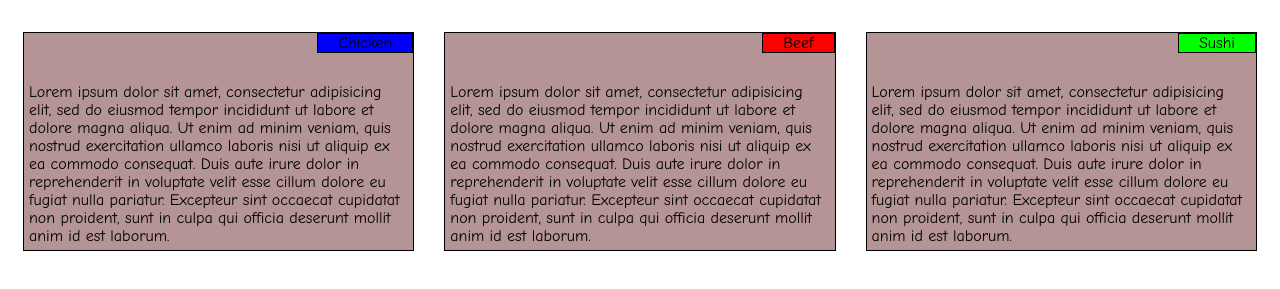
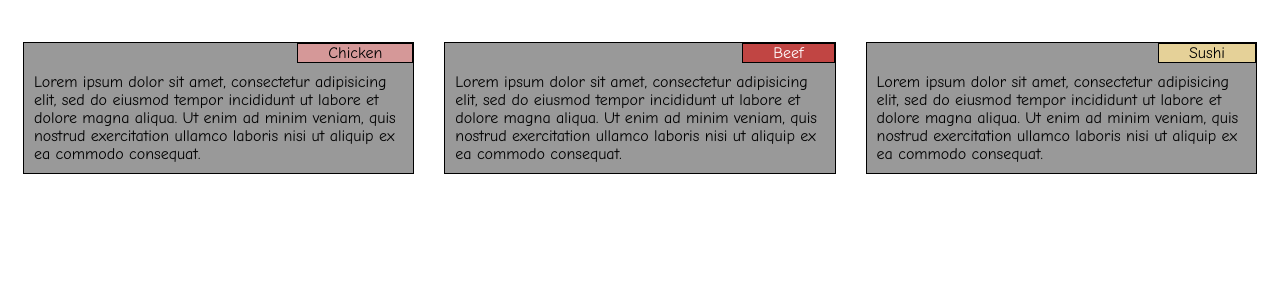
Before and after one commit to aceiro/coursera-webdevelopers, a plain HTML site: page module2-solution/index.html in a window 1280 px wide. Shown: the part 61-350 px from the top of the page. Drawn offline with Linux system fonts and the light colour scheme.

Commit message:
fixed some mistakes according feedback recomendation

```diff
--- a/module2-solution/css/style.css
+++ b/module2-solution/css/style.css
@@ -7,20 +7,21 @@ body{
 }
 
 h1 {
-  margin-bottom: 20px;
+  margin-bottom: 30px;
   text-align: center;
 
 }
 p {
   border: 1px solid black;
-  background-color: #B59495;
+  background-color: #999999;
   float:left;
   position: relative;
-  padding: 50px 5px 5px 5px;
+  padding: 30px 10px 10px 10px;
   margin: 15px 15px 15px 15px;
+
 }
 
-/* Simple Responsive Framework. */
+/* Simple Responsive Framework used on Coursera Lecture 24 is fine to use and reference */
 .row {
   width: 100%;
 }
@@ -46,6 +47,7 @@ p {
   .col-md-12 {
     width: 100%;
   }
+
 }
 /********** Layout specificity **********/
 span.label {
@@ -53,18 +55,22 @@ span.label {
     position: absolute;
     right: 0px;
     top: 0px;
-    padding-right: 20px;
-    padding-left:  20px;
+    padding-right: 30px;
+    padding-left:  30px;
+    font-weight: 550;
 }
 
 span.label-one{
-  background-color: #0000ff;
+  background-color: #D59898;
+  color:black;
 }
 
 span.label-two{
-  background-color: #ff0000;
+  background-color: #C14543;
+  color:white;
 }
 
 span.label-three{
-  background-color: #00ff00;
+  background-color: #E5D198;
+  color:black;
 }
--- a/module2-solution/index.html
+++ b/module2-solution/index.html
@@ -19,9 +19,7 @@
         Lorem ipsum dolor sit amet, consectetur adipisicing elit, sed do eiusmod
         tempor incididunt ut labore et dolore magna aliqua. Ut enim ad minim veniam,
         quis nostrud exercitation ullamco laboris nisi ut aliquip ex ea commodo
-        consequat. Duis aute irure dolor in reprehenderit in voluptate velit esse
-        cillum dolore eu fugiat nulla pariatur. Excepteur sint occaecat cupidatat non
-        proident, sunt in culpa qui officia deserunt mollit anim id est laborum.
+        consequat.
         </p>
       </div>
 
@@ -31,9 +29,7 @@
         Lorem ipsum dolor sit amet, consectetur adipisicing elit, sed do eiusmod
         tempor incididunt ut labore et dolore magna aliqua. Ut enim ad minim veniam,
         quis nostrud exercitation ullamco laboris nisi ut aliquip ex ea commodo
-        consequat. Duis aute irure dolor in reprehenderit in voluptate velit esse
-        cillum dolore eu fugiat nulla pariatur. Excepteur sint occaecat cupidatat non
-        proident, sunt in culpa qui officia deserunt mollit anim id est laborum.
+        consequat.
         </p>
     </div>
 
@@ -43,9 +39,7 @@
         Lorem ipsum dolor sit amet, consectetur adipisicing elit, sed do eiusmod
         tempor incididunt ut labore et dolore magna aliqua. Ut enim ad minim veniam,
         quis nostrud exercitation ullamco laboris nisi ut aliquip ex ea commodo
-        consequat. Duis aute irure dolor in reprehenderit in voluptate velit esse
-        cillum dolore eu fugiat nulla pariatur. Excepteur sint occaecat cupidatat non
-        proident, sunt in culpa qui officia deserunt mollit anim id est laborum.
+        consequat.
     </p>
 
     </div>
```
